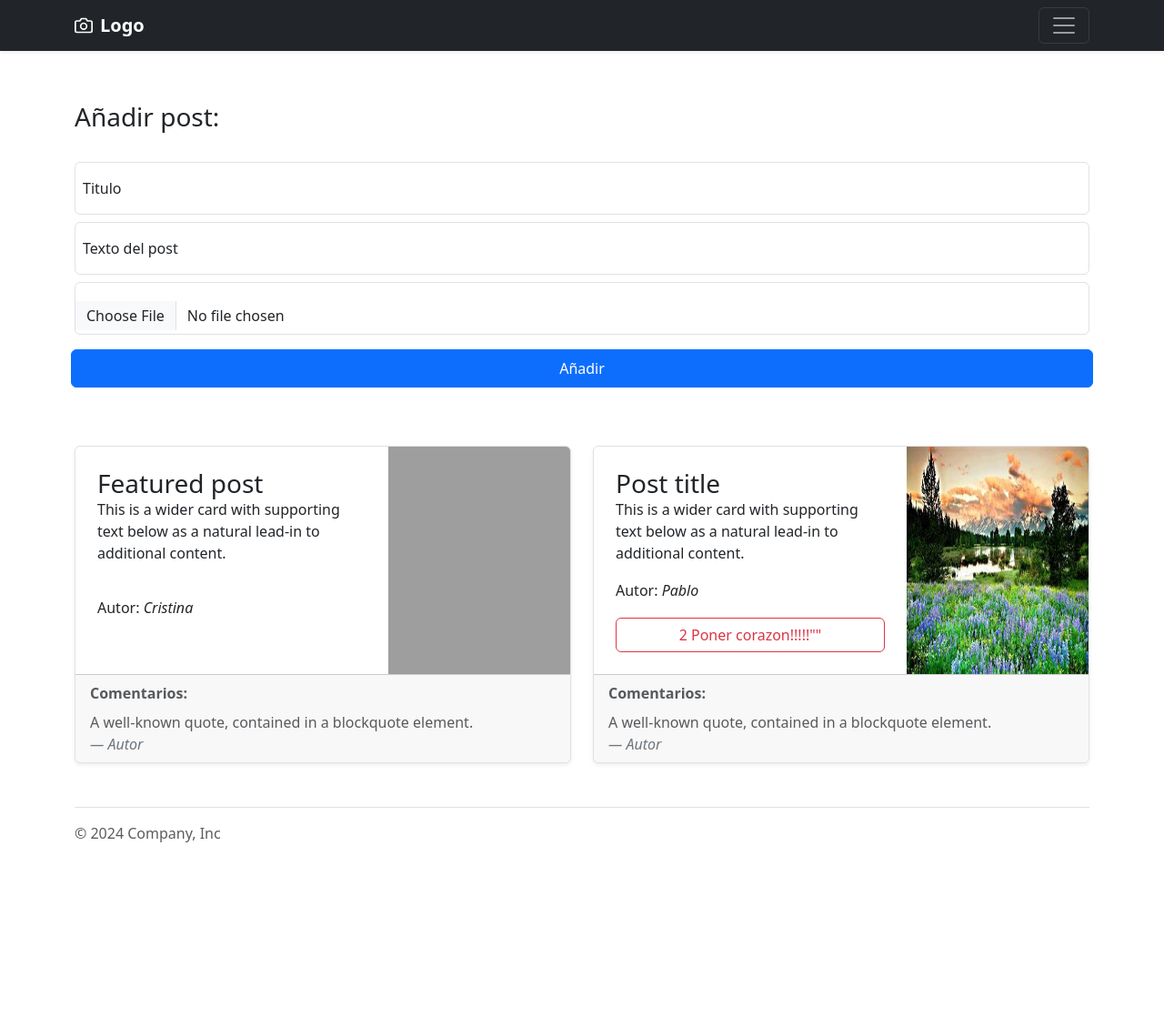
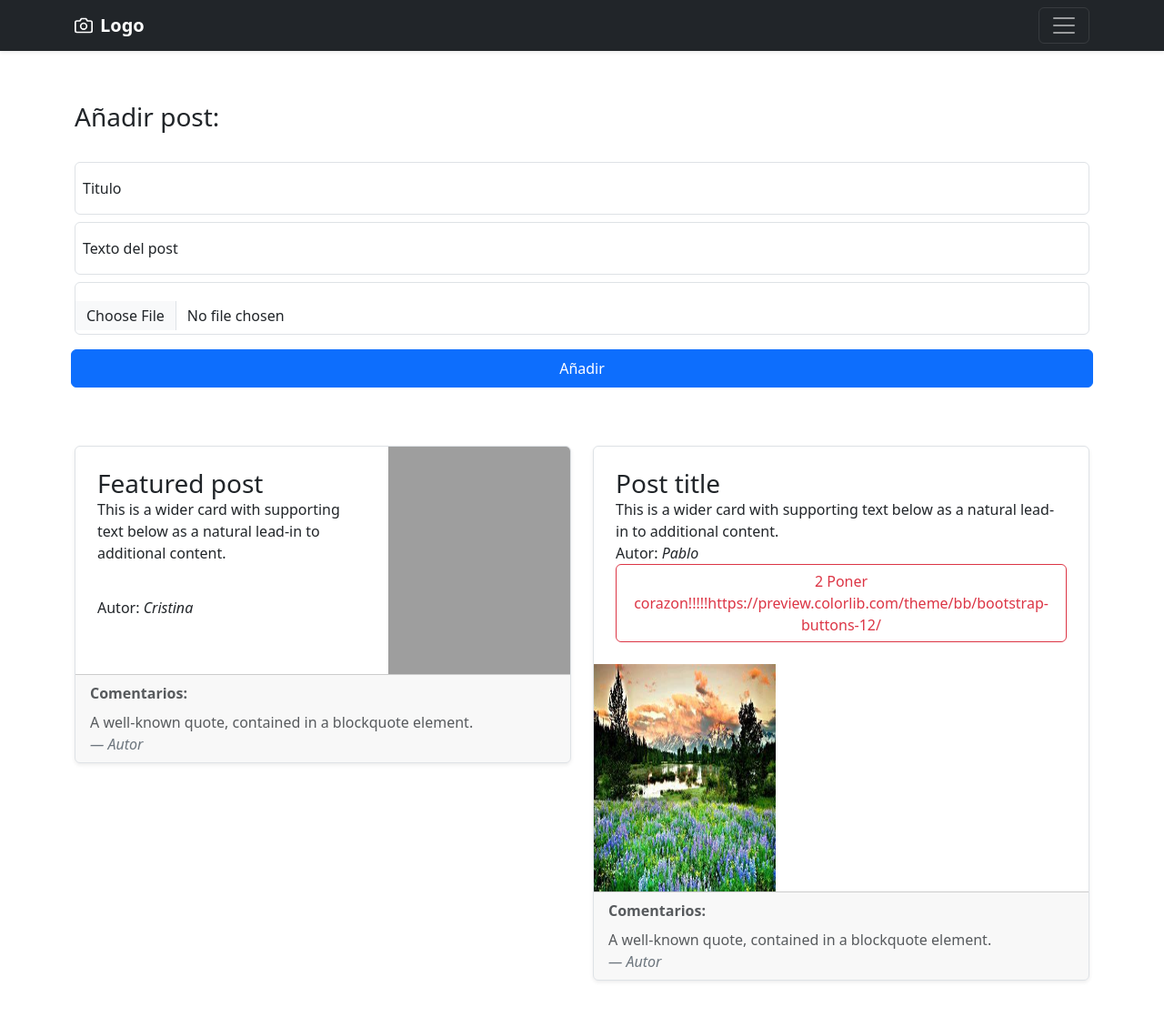
Before and after one commit to Crisktina/MysitesPhp, a PHP site: page / in a window 1280 px wide. Shown: the top 1118 px of the page at 91% size. Before the commit the page ends 926 px from the top, so only its background shows below. Run offline with PHP 8.4, Linux system fonts and the light colour scheme; the visitor is signed in with stand-in values (Sample User, id 1); grey boxes are pictures that could not be loaded.

Commit message:
link corazon

```diff
--- a/examen/index.php
+++ b/examen/index.php
@@ -82,7 +82,7 @@ session_start();
                       <p class="mb-auto">This is a wider card with supporting text below as a natural lead-in to additional content.</p>
                       <p class="card-text mb-auto">Autor: <cite title="Source Title">Pablo</cite></p>
                       <button type="button" class="btn mr-md-2 mb-md-0 mb-2 btn-outline-danger">
-                        <i class="ion-ios-heart mr-1"></i> 2 Poner corazon!!!!!""
+                        <i class="ion-ios-heart mr-1"></i> 2 Poner corazon!!!!!https://preview.colorlib.com/theme/bb/bootstrap-buttons-12/
                       </button>
                     </div>
                     <div class="col-auto d-none d-lg-block">
```
